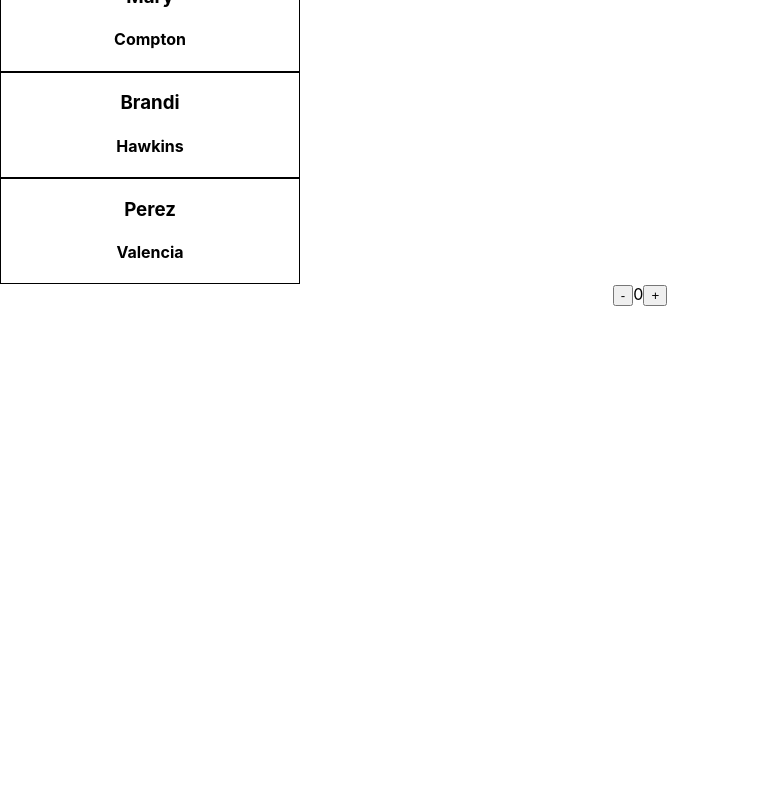
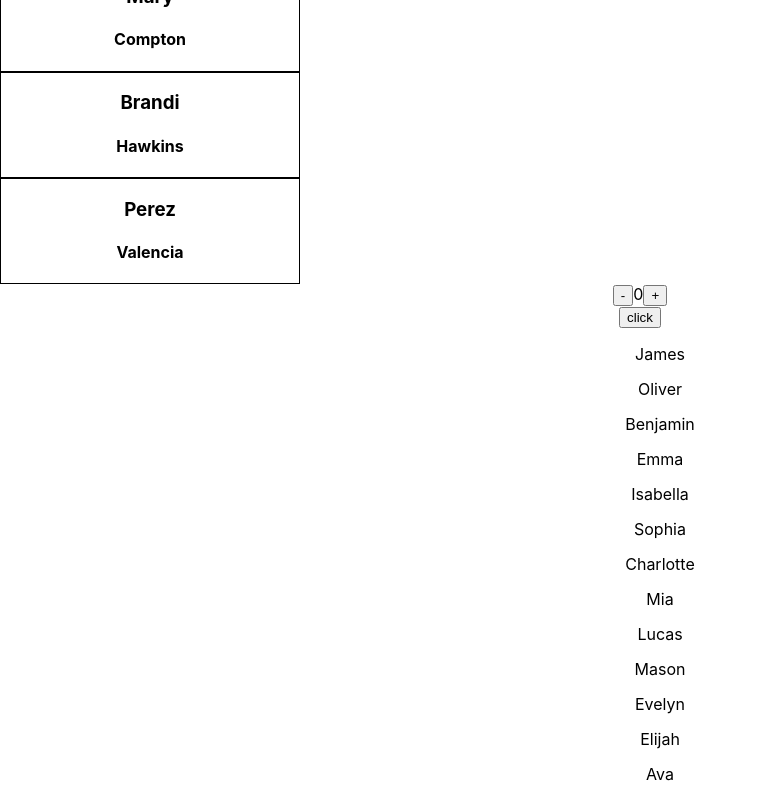
Before and after one commit to lenovikov/react-tasks, a React (Create React App) app: page / in a window 1280 px wide. Shown: the part 694-1494 px from the top of the page, without its empty margins (0-757 px from the left). Before the commit the page ends 1000 px from the top, so only its background shows below. Built offline with nearby package versions, Linux system fonts and the light colour scheme.

Commit message:
add HW42602

```diff
--- a/src/App.js
+++ b/src/App.js
@@ -9,6 +9,7 @@ import Ex7 from './components/Ex7'
 import HW12602 from './components/HW12602'
 import HW22602 from './components/HW22602'
 import HW32602 from './components/HW32602'
+import HW42602 from './components/HW42602'
 
 function App() {
   return (
@@ -17,6 +18,7 @@ function App() {
      <HW12602/>
      <HW22602/>
      <HW32602/>
+     <HW42602/>
     </div>
   );
 }
--- /dev/null
+++ b/src/components/HW42602/index.js
@@ -0,0 +1,30 @@
+import React from 'react'
+import names from '../../names.json'
+import ShowList from './showList.js'
+
+
+class AddRandomElem extends React.Component{
+
+    state={
+        people:names
+    }
+
+    onClick =()=>{
+        const newElem = names[Math.floor(Math.random() * 13)]
+        const newPeople = [...this.state.people,newElem]
+        this.setState({people:newPeople})
+    }
+
+
+    render(){
+        return(
+            <div>
+                <button onClick={this.onClick}>click</button>
+                    <ShowList state = {this.state.people}/>
+            </div>
+        )
+    }
+
+}
+
+export default AddRandomElem
--- /dev/null
+++ b/src/components/HW42602/showList.js
@@ -0,0 +1,20 @@
+import React from 'react'
+
+
+class ShowList extends React.Component {
+
+    render(){
+        return(
+            <ul>
+                {this.props.state.map((item)=>{
+                    return <li key={Math.random()}>{item}</li>
+                })}
+            </ul>
+        )
+    }
+
+
+}
+
+
+export default ShowList
--- /dev/null
+++ b/src/names.json
@@ -0,0 +1,15 @@
+[
+  "James",
+  "Oliver",
+  "Benjamin",
+  "Emma",
+  "Isabella",
+  "Sophia",
+  "Charlotte",
+  "Mia",
+  "Lucas",
+  "Mason",
+  "Evelyn",
+  "Elijah",
+  "Ava"
+]
```
